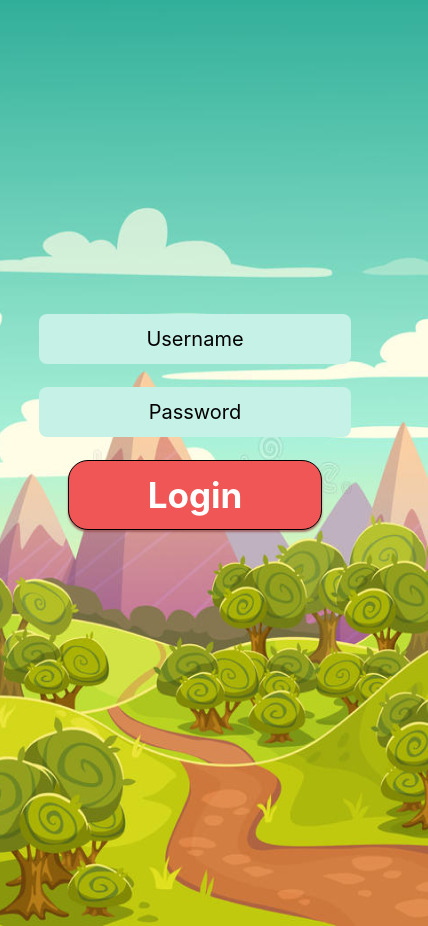
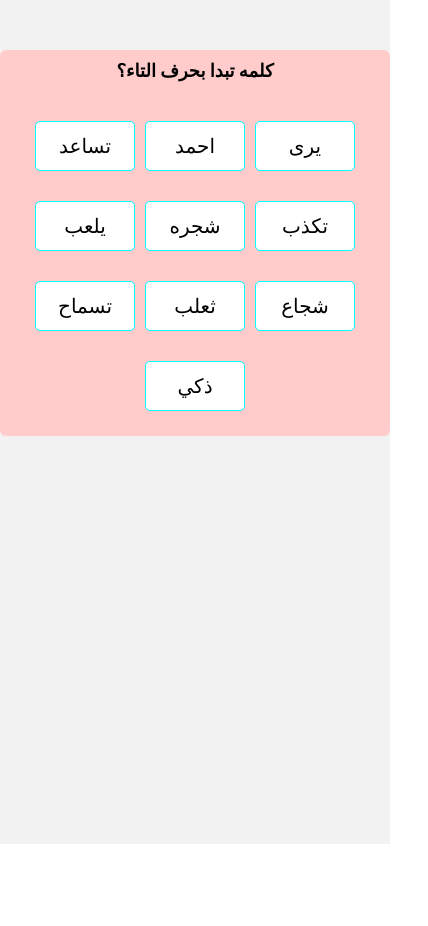
Before and after one commit to abdullah0saeed/graduationProject, a React Native app: screen /ManyChoicesAr in a window 390 px wide. Before the commit this address had no page. Shown: the whole page, 428 px wide, since content can reach past the window. After the commit the page ends 844 px from the top, so only its background shows below. Built offline with nearby package versions, Linux system fonts and the light colour scheme; what expo-av would draw is missing.

Commit message:
add new arabic game

```diff
--- a/App.js
+++ b/App.js
@@ -17,6 +17,7 @@ import TasksMap from "./src/screens/TasksMap";
 import Settings from "./src/screens/Settings";
 import ChooseAvatar from "./src/screens/ChooseAvatar";
 import QuestionsAr from "./src/screens/QuestionsAr";
+import ManyChoicesAr from "./src/screens/ManyChoicesAr";
 
 const { StatusBarManager } = NativeModules;
 
@@ -86,6 +87,11 @@ export default function App() {
               options={{ headerShown: false }}
             />
             <stack.Screen
+              name="ManyChoicesAr"
+              component={ManyChoicesAr}
+              options={{ headerShown: false }}
+            />
+            <stack.Screen
               name="Score"
               component={Score}
               options={{ headerShown: false }}
--- /dev/null
+++ b/src/data/qusestions.js
@@ -0,0 +1,170 @@
+export default [
+  {
+    sentence: "كلمه تبدا بحرف التاء؟",
+    choices: [
+      {
+        id: "0",
+        options: "F",
+        answer: "تساعد",
+      },
+      {
+        id: "1",
+        options: "B",
+        answer: "احمد",
+      },
+      {
+        id: "2",
+        options: "C",
+        answer: "يرى",
+      },
+      {
+        id: "1",
+        options: "D",
+        answer: "يلعب",
+      },
+      {
+        id: "2",
+        options: "E",
+        answer: "شجره",
+      },
+      {
+        id: "0",
+        options: "A",
+        answer: "تكذب",
+      },
+      {
+        id: "0",
+        options: "G",
+        answer: "تسماح",
+      },
+      {
+        id: "1",
+        options: "H",
+        answer: "ثعلب",
+      },
+      {
+        id: "2",
+        options: "I",
+        answer: "شجاع",
+      },
+      {
+        id: "2",
+        options: "J",
+        answer: "ذكي",
+      },
+    ],
+    definitionInAc: "056",
+  },
+  {
+    sentence: "كلمه تبدا بحرف الياء؟",
+    choices: [
+      {
+        id: "0",
+        options: "F",
+        answer: "تساعد",
+      },
+      {
+        id: "1",
+        options: "B",
+        answer: "احمد",
+      },
+      {
+        id: "2",
+        options: "C",
+        answer: "يرى",
+      },
+      {
+        id: "1",
+        options: "D",
+        answer: "يلعب",
+      },
+      {
+        id: "2",
+        options: "E",
+        answer: "شجره",
+      },
+      {
+        id: "0",
+        options: "A",
+        answer: "تكذب",
+      },
+      {
+        id: "0",
+        options: "G",
+        answer: "تسماح",
+      },
+      {
+        id: "1",
+        options: "H",
+        answer: "ثعلب",
+      },
+      {
+        id: "2",
+        options: "I",
+        answer: "شجاع",
+      },
+      {
+        id: "2",
+        options: "J",
+        answer: "ذكي",
+      },
+    ],
+    definitionInAc: "23",
+  },
+  {
+    sentence: "كلمه تبدا بحرف الشين؟",
+    choices: [
+      {
+        id: "0",
+        options: "F",
+        answer: "تساعد",
+      },
+      {
+        id: "1",
+        options: "B",
+        answer: "احمد",
+      },
+      {
+        id: "2",
+        options: "C",
+        answer: "يرى",
+      },
+      {
+        id: "1",
+        options: "D",
+        answer: "يلعب",
+      },
+      {
+        id: "2",
+        options: "E",
+        answer: "شجره",
+      },
+      {
+        id: "0",
+        options: "A",
+        answer: "تكذب",
+      },
+      {
+        id: "0",
+        options: "G",
+        answer: "تمساح",
+      },
+      {
+        id: "1",
+        options: "H",
+        answer: "ثعلب",
+      },
+      {
+        id: "2",
+        options: "I",
+        answer: "شجاع",
+      },
+      {
+        id: "2",
+        options: "J",
+        answer: "ذكي",
+      },
+    ],
+    definitionInAc: "48",
+  },
+];
--- /dev/null
+++ b/src/screens/ManyChoicesAr.js
@@ -0,0 +1,203 @@
+import {
+  StyleSheet,
+  Text,
+  View,
+  SafeAreaView,
+  TouchableOpacity,
+  Pressable,
+} from "react-native";
+import React, { useState } from "react";
+import { useDispatch } from "react-redux";
+import { useRoute } from "@react-navigation/native";
+
+import questions from "../data/qusestions";
+import { soundEffects } from "../modules";
+import { sendAttempts } from "../store/globalSlice";
+
+const QuizScreen = () => {
+  const route = useRoute();
+  const dispatch = useDispatch();
+
+  // const data = route.params.word_Pic;
+  // const { taskId } = route.params;
+  const data = questions;
+  const taskId = "12345";
+
+  const [render, setRender] = useState(true);
+
+  const [index, setIndex] = useState(0);
+  const [chosen, setChosen] = useState([]);
+  const [mistake, setMistake] = useState();
+  const [wrong, setWrong] = useState(0);
+  //store wrong answers for every word
+  const [attempts, setAttempts] = useState([]);
+
+  const currentQuestion = data[index];
+
+  //function to define what to do on pressing a word
+  const handelOnPress = (i) => {
+    const arr = currentQuestion.definitionInAc.split("");
+
+    if (arr.find((letter) => letter == i) == i) {
+      const corrects = chosen;
+      corrects.push(i);
+      setChosen(corrects);
+    } else {
+      setWrong(wrong + 1);
+
+      //edit the wrong attempts array
+      let inCorrect = attempts;
+      if (inCorrect[index] == null) {
+        inCorrect[index] = 1;
+      } else {
+        inCorrect[index] = inCorrect[index] + 1;
+      }
+      setAttempts(inCorrect);
+
+      setMistake(i);
+      setTimeout(() => {
+        setMistake("");
+      }, 400);
+    }
+    setRender(!render);
+  };
+
+  return (
+    <SafeAreaView>
+      {/* <View
+        style={{
+          flexDirection: "row",
+          alignItems: "center",
+          justifyContent: "space-between",
+          padding: 40,
+        }}
+      >
+        <Text>اجاباتك</Text>
+        <Text>توقيتك</Text>
+      </View> */}
+      <View
+        style={{
+          marginTop: 50,
+          backgroundColor: "#FFCCCB",
+          padding: 10,
+          borderRadius: 6,
+          alignItems: "center",
+        }}
+      >
+        <Text style={{ fontSize: 18, fontWeight: "bold" }}>
+          {currentQuestion?.sentence}
+        </Text>
+        <View
+          style={{
+            marginTop: 25,
+            alignItems: "center",
+            justifyContent: "center",
+            flexDirection: "row",
+            flexWrap: "wrap",
+          }}
+        >
+          {currentQuestion?.choices.map((item, i) => (
+            <TouchableOpacity
+              key={i}
+              style={{
+                alignItems: "center",
+                justifyContent: "center",
+                borderWidth: 0.5,
+                borderRadius: 5,
+                borderColor: "#00FFFF",
+                marginVertical: 15,
+                minWidth: 100,
+                margin: 5,
+                minHeight: 50,
+                backgroundColor:
+                  mistake !== i && chosen.find((choice) => choice === i) === i
+                    ? "green"
+                    : mistake === i
+                    ? "red"
+                    : "#fff",
+              }}
+              onPress={() => {
+                handelOnPress(i);
+              }}
+            >
+              {/* <Text
+                style={{
+                  borderColor: "#00FFFF",
+                  textAlign: "center",
+                  width: 40,
+                  height: 40,
+                  borderRadius: 20,
+                  padding: 10,
+                  borderRadius: 20,
+                }}
+              >
+                {item.options}
+              </Text> */}
+              <Text style={{ fontSize: 20 }}>{item.answer}</Text>
+            </TouchableOpacity>
+          ))}
+        </View>
+        {chosen.length === currentQuestion.definitionInAc.length && (
+          <>
+            {index < data.length - 1 ? (
+              <Pressable
+                style={styles.btn}
+                onPress={() => {
+                  setChosen([]);
+                  setIndex(index + 1);
+                }}
+              >
+                <Text style={styles.btnText}>التالي</Text>
+              </Pressable>
+            ) : (
+              <Pressable
+                style={styles.btn}
+                onPress={() => {
+                  setChosen([]);
+                  setIndex(0);
+
+                  //to send feedback
+                  let sentData = {};
+                  data?.forEach((el, i) => {
+                    sentData[`data${i + 1}Attempts`] =
+                      attempts[i] !== (null || undefined) ? attempts[i] : 0;
+                  });
+                  dispatch(sendAttempts({ sentData, gameId: "7", taskId }));
+
+                  navigation.replace("Score", {
+                    wrong,
+                    word_Pic: data,
+                    path: "ManyChoicesAr",
+                    taskId,
+                  });
+                }}
+              >
+                <Text style={styles.btnText}>النهاية</Text>
+              </Pressable>
+            )}
+          </>
+        )}
+      </View>
+    </SafeAreaView>
+  );
+};
+
+export default QuizScreen;
+
+const styles = StyleSheet.create({
+  btn: {
+    width: 200,
+    height: 50,
+    backgroundColor: "green",
+    justifyContent: "center",
+    alignItems: "center",
+    borderRadius: 10,
+    borderWidth: 2,
+    marginTop: 50,
+  },
+  btnText: {
+    fontSize: 20,
+    color: "#fff",
+    fontWeight: "700",
+  },
+});
--- a/src/screens/TasksMap.js
+++ b/src/screens/TasksMap.js
@@ -29,6 +29,7 @@ const games = [
   "Sum_Sub",
   "Missing-Word",
   "QuestionsAr",
+  "ManyChoicesAr",
 ];
 
 export default function TasksMap({ navigation }) {
```
